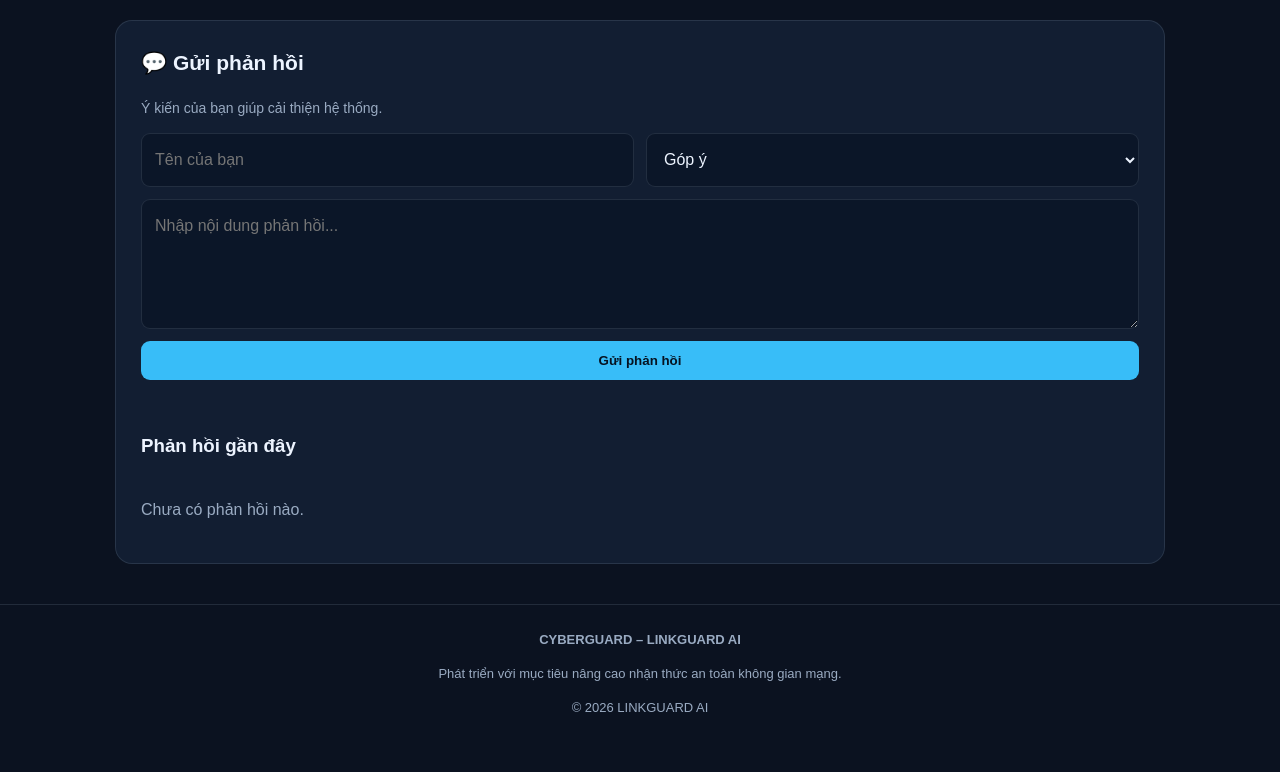
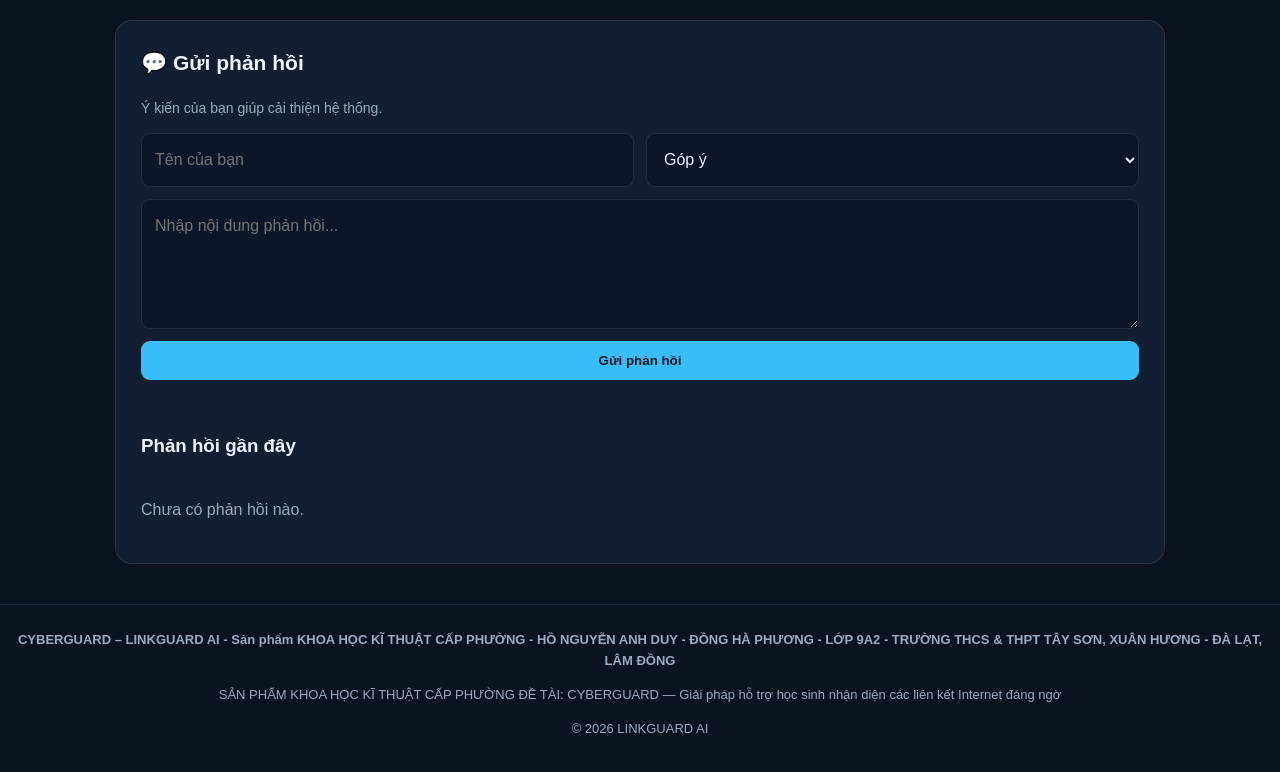
Before and after one commit to Duy-Coder-2026/KHKT, a plain HTML site: page index.html in a window 1280 px wide. Shown: the part 1019-1791 px from the top of the page. Drawn offline with Linux system fonts and the light colour scheme.

Commit message:
Update footer content with project details

```diff
--- a/index.html
+++ b/index.html
@@ -551,8 +551,8 @@ footer {
 </main>
 
 <footer>
-    <strong>CYBERGUARD – LINKGUARD AI</strong>
-    <p>Phát triển với mục tiêu nâng cao nhận thức an toàn không gian mạng.</p>
+    <strong>CYBERGUARD – LINKGUARD AI - Sản phẩm KHOA HỌC KĨ THUẬT CẤP PHƯỜNG - HỒ NGUYỄN ANH DUY - ĐỒNG HÀ PHƯƠNG - LỚP 9A2 - TRƯỜNG THCS & THPT TÂY SƠN, XUÂN HƯƠNG - ĐÀ LẠT, LÂM ĐỒNG</strong>
+    <p>SẢN PHẨM KHOA HỌC KĨ THUẬT CẤP PHƯỜNG ĐỀ TÀI: CYBERGUARD — Giải pháp hỗ trợ học sinh nhận diện các liên kết Internet đáng ngờ</p>
     <p>© 2026 LINKGUARD AI</p>
 </footer>
 
```
